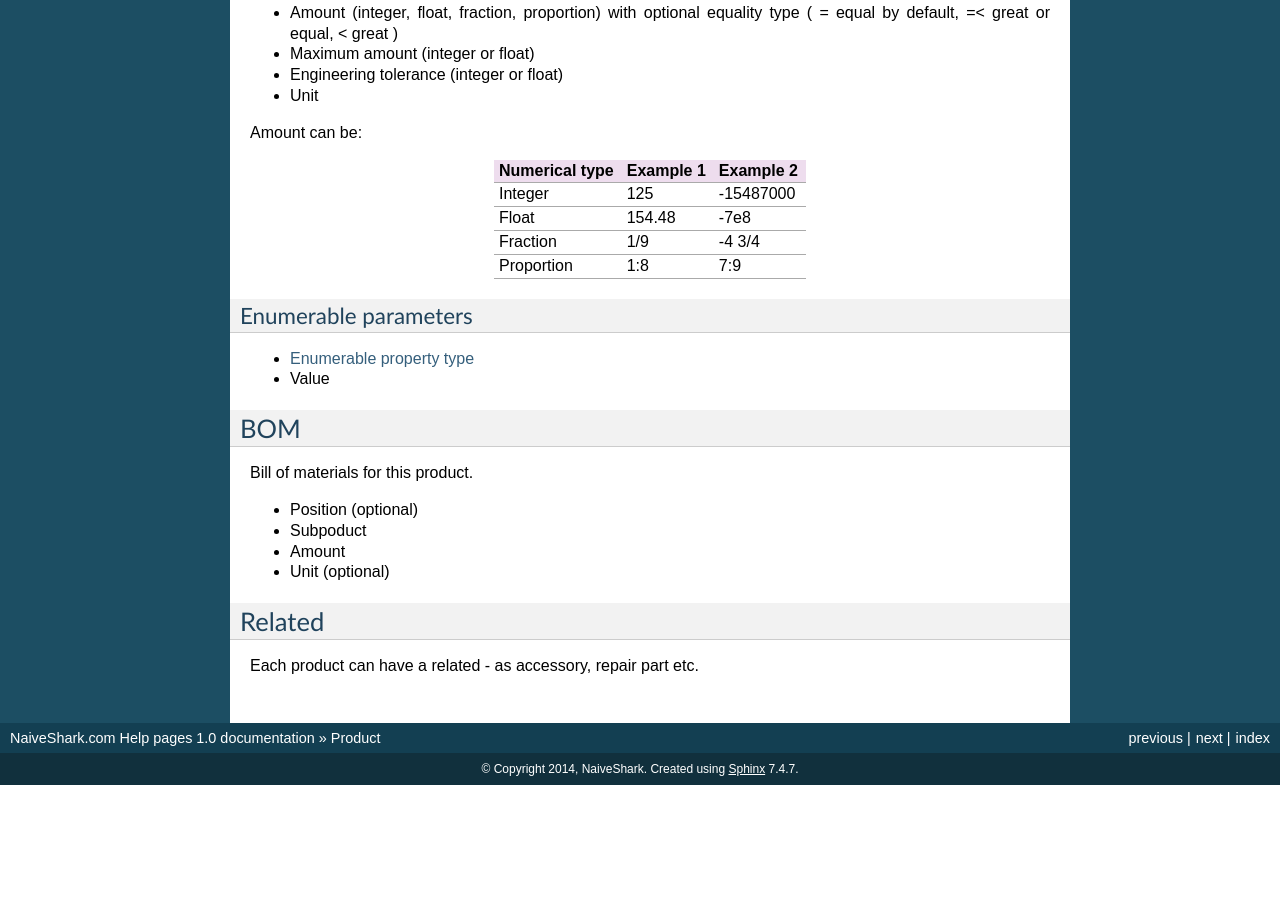
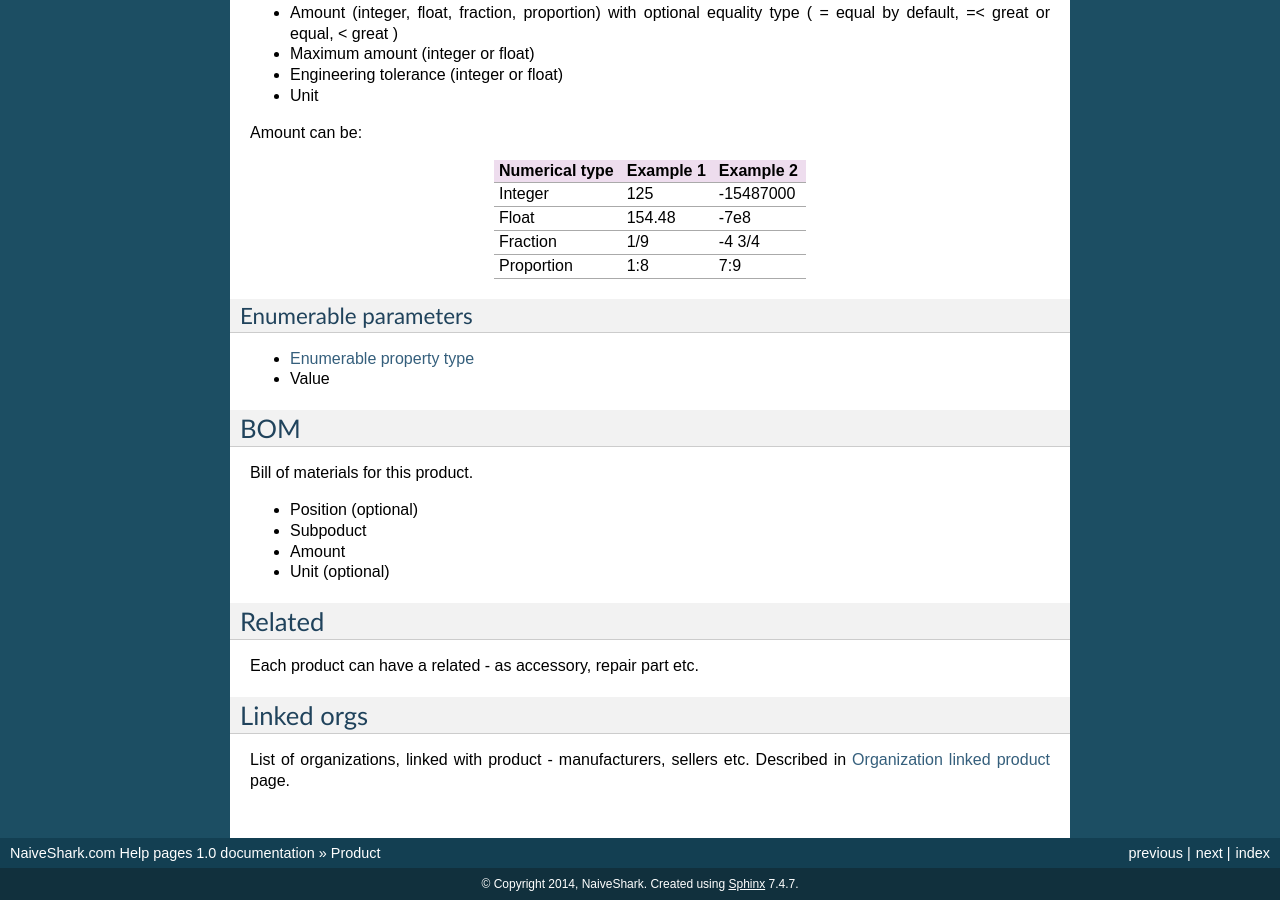
Before and after one commit to NaiveShark/NaiveSharkComDoc, a Sphinx documentation site: the page built from docs/product.rst, in a window 1280 px wide and 900 px high, scrolled down 689 px. Built offline with Sphinx 7.4.7, drawn with Linux system fonts in a browser that asks for light colours; pages that are not in the unit, such as notebooks, are missing from menus; before the commit the page ends 1474 px from its top, so only the background shows below that.

Commit message:
Организации в продуктах

```diff
--- a/docs/product.rst
+++ b/docs/product.rst
@@ -65,3 +65,8 @@ Bill of materials for this product.
 Related
 -------
 Each product can have a related - as accessory, repair part etc.
+
+Linked orgs
+-----------
+
+List of organizations, linked with product - manufacturers, sellers etc. Described in :doc:`Organization linked product</organization>` page.
```
